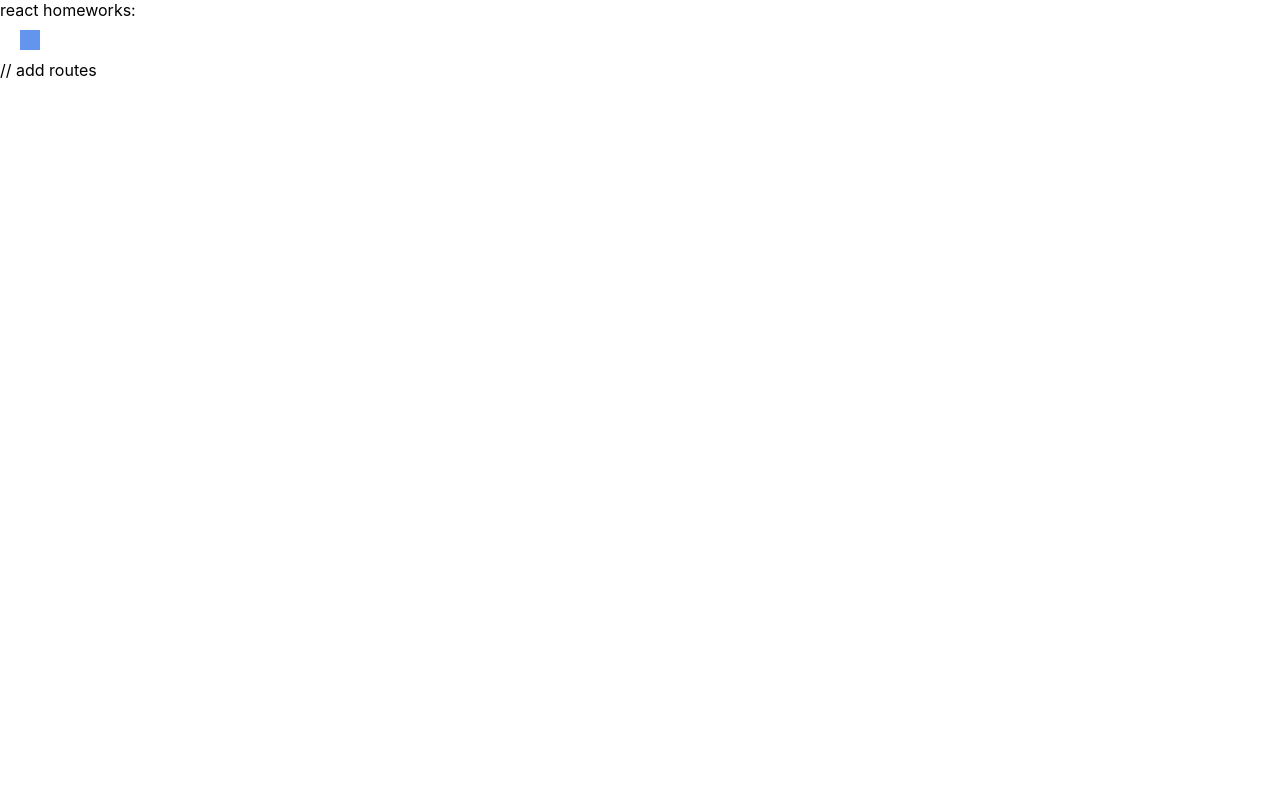
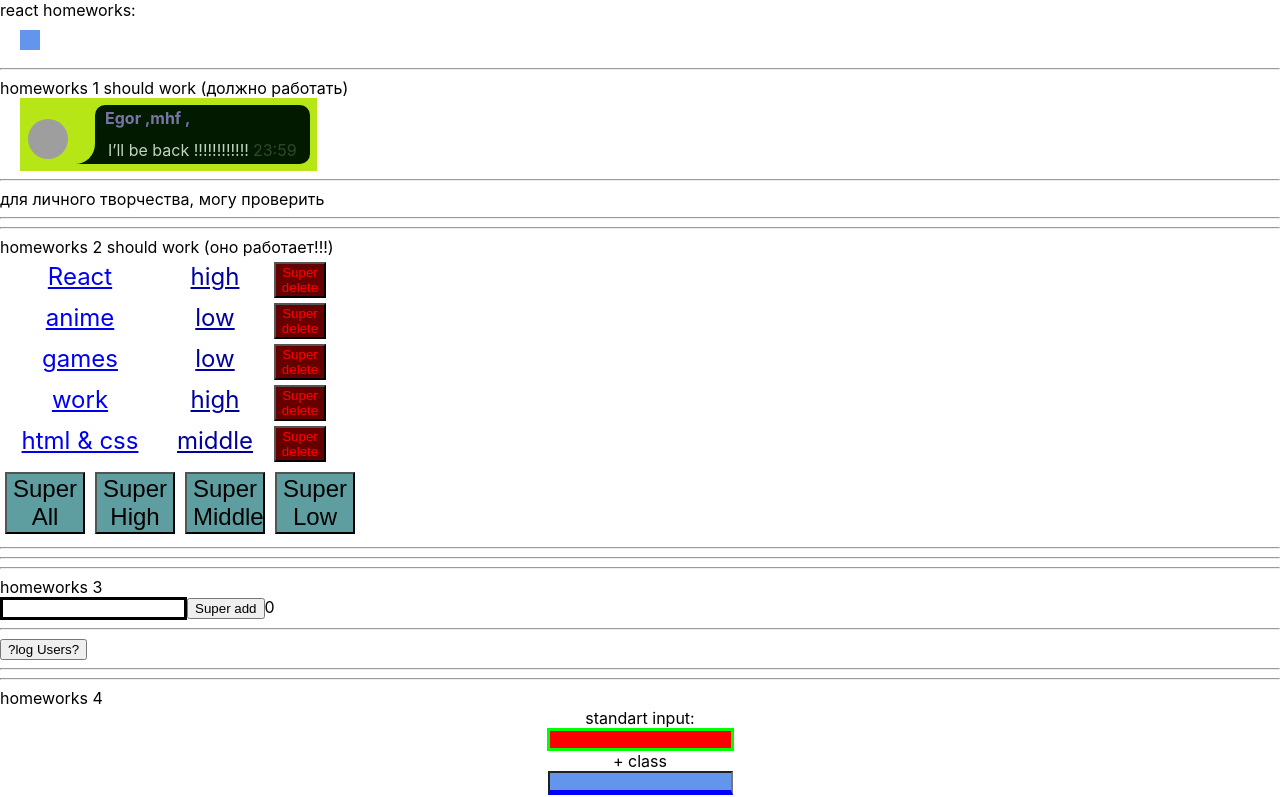
Before and after one commit to EgorKirillov/HomeWork, a React (Create React App) app: page /#/pre-junior in a window 1280 px wide. Shown: the top 797 px of the page. Built offline with nearby package versions, Linux system fonts and the light colour scheme; grey boxes are pictures that could not be loaded.

Commit message:
5 homework, all work, need refactoring

```diff
--- a/src/p1-main/m1-ui/u1-app/App.tsx
+++ b/src/p1-main/m1-ui/u1-app/App.tsx
@@ -4,7 +4,8 @@ import HW1 from '../../../p2-homeworks/h1/HW1'
 import HW2 from "../../../p2-homeworks/h2/HW2";
 import HW3 from '../../../p2-homeworks/h3/HW3';
 import HW4 from '../../../p2-homeworks/h4/HW4';
-import HW5 from '../../../p2-homeworks/h5/HW5';
+import HW5 from '../../../p2-homeworks/h5-rrd-v6/HW5';
+
 
 
 function App() {
--- a/src/p2-homeworks/h5-rrd-v6/HW5.tsx
+++ b/src/p2-homeworks/h5-rrd-v6/HW5.tsx
@@ -1,4 +1,5 @@
 import React from 'react'
+import { HashRouter } from 'react-router-dom'
 import Header from './Header'
 import Pages from './Pages'
 
@@ -6,13 +7,13 @@ function HW5() {
     return (
         <div>
             {/*в gh-pages лучше работает HashRouter*/}
-            {/*<HashRouter>*/}
+            <HashRouter>
 
             <Header/>
 
             <Pages/>
 
-            {/*</HashRouter>*/}
+            </HashRouter>
         </div>
     )
 }
--- /dev/null
+++ b/src/p2-homeworks/h5-rrd-v6/Header.module.css
@@ -0,0 +1,21 @@
+.link{
+    margin: 10px;
+}
+
+.conteiner {
+    display: flex;
+    transition: 300ms;
+    transform: translate(-240px);
+}
+
+.conteiner:hover{
+    transition-duration: 300ms;
+    transform: translate(0);
+}
+
+.block{
+    margin: 10px;
+    width: 20px;
+    height: 20px;
+    background-color: cornflowerblue;
+}
--- a/src/p2-homeworks/h5-rrd-v6/Header.tsx
+++ b/src/p2-homeworks/h5-rrd-v6/Header.tsx
@@ -1,10 +1,15 @@
 import React from 'react'
+import s from "../h5/Header.module.css";
+import {NavLink} from "react-router-dom";
+import {PATH} from "./Pages";
 
 function Header() {
     return (
-        <div>
-            // add NavLinks
-
+        <div className={s.conteiner}>
+            <NavLink className={s.link} to={PATH.PRE_JUNIOR}>Pre-Junior</NavLink>
+            <NavLink className={s.link} to={PATH.JUNIOR}>Junior</NavLink>
+            <NavLink className={s.link} to={PATH.JUNIOR_PLUS}>Junior +</NavLink>
+            <div className={s.block}> </div>
         </div>
     )
 }
--- a/src/p2-homeworks/h5-rrd-v6/Pages.tsx
+++ b/src/p2-homeworks/h5-rrd-v6/Pages.tsx
@@ -1,26 +1,36 @@
 import React from 'react'
+import {Navigate, Route, Routes } from 'react-router-dom'
+import Error404 from './pages/Error404'
+import Junior from './pages/Junior'
+import JuniorPlus from './pages/JuniorPlus'
+import PreJunior from './pages/PreJunior'
 
 export const PATH = {
     PRE_JUNIOR: '/pre-junior',
-    // add paths
+    JUNIOR: '/junior',
+    JUNIOR_PLUS: '/junior-plus',
+
 }
 
 function Pages() {
     return (
         <div>
             {/*Routes выбирает первый подходящий роут*/}
-            {/*<Routes>*/}
+            <Routes>
 
                 {/*в начале мы попадаем на страницу '/' и переходим сразу на страницу PRE_JUNIOR*/}
-                {/*<Route path={'/'} element={<Navigate to={PATH.PRE_JUNIOR}/>}/>*/}
+                <Route path={'/'} element={<Navigate to={PATH.PRE_JUNIOR}/>}/>
 
-                {/*<Route path={PATH.PRE_JUNIOR} element={<PreJunior/>}/>*/}
-                // add routes
+                <Route path={PATH.PRE_JUNIOR} element={<PreJunior/>}/>
+                <Route path={PATH.JUNIOR} element={<Junior/>}/>
+                <Route path={PATH.JUNIOR_PLUS} element={<JuniorPlus/>}/>
+
+                {/*// add routes*/}
 
                 {/*он отрисуется если пользователь захочет попасть на несуществующую страницу*/}
-                {/*<Route path={'/*'} element={<Error404/>}/>*/}
+                <Route path={'/*'} element={<Error404/>}/>
 
-            {/*</Routes>*/}
+            </Routes>
         </div>
     )
 }
--- /dev/null
+++ b/src/p2-homeworks/h5-rrd-v6/pages/Junior.tsx
@@ -0,0 +1,21 @@
+import React from 'react'
+
+
+function Junior() {
+    return (
+        <div>
+            <h4>тут скоро будут новые, более сложные домашки</h4>
+            {/*<HW7/>*/}
+            {/*<HW8/>*/}
+            {/*<HW9/>*/}
+            {/*<HW10/>*/}
+            {/*<HW6/>*/}
+
+        </div>
+    )
+}
+
+export default Junior
+
+// сделайте по аналогии пустые страницы джун и джун+
+// туда будут добавляться следующие дз
--- /dev/null
+++ b/src/p2-homeworks/h5-rrd-v6/pages/JuniorPlus.tsx
@@ -0,0 +1,16 @@
+import React from 'react'
+
+
+function JuniorPlus() {
+    return (
+        <div>
+            <h4>тут скоро будут новые, еще более сложные домашки</h4>
+            {/*<HW12/>*/}
+            {/*<HW13/>*/}
+            {/*<HW14/>*/}
+
+        </div>
+    )
+}
+
+export default JuniorPlus
--- a/src/p2-homeworks/h5/HW5.tsx
+++ b/src/p2-homeworks/h5/HW5.tsx
@@ -1,21 +1,17 @@
 import React from 'react'
-import { HashRouter } from 'react-router-dom'
-import Header from './Header'
-import Routes from './Routes'
+
 
 function HW5() {
     return (
         <div>
-            {/*в gh-pages лучше работает HashRouter*/}
-            <HashRouter
-            //    basename={'/hw5'}  // проверить как работает, адрес в строке для всех по умолчанию
-            >
+  {/*          /!*в gh-pages лучше работает HashRouter*!/*/}
+  {/*          <HashRouter>*/}
+  {/*// basename={'/hw5'} // проверить как работает, адрес в строке для всех по умолчанию*/}
 
-            <Header/>
+  {/*              <Header/>*/}
+  {/*              <Routes/>*/}
 
-            <Routes/>
-
-            </HashRouter>
+  {/*          </HashRouter>*/}
         </div>
     )
 }
--- a/src/p2-homeworks/h5/Header.tsx
+++ b/src/p2-homeworks/h5/Header.tsx
@@ -1,4 +1,4 @@
-import React, {useState} from 'react'
+import React from 'react'
 import {NavLink} from 'react-router-dom'
 import s from "./Header.module.css"
 
@@ -10,7 +10,7 @@ function Header() {
                     <NavLink className={s.link} to="/preJunior">Pre-Junior</NavLink>
                     <NavLink className={s.link} to="/Junior">Junior</NavLink>
                     <NavLink className={s.link} to="/Junior+">Junior +</NavLink>
-                    <div className={s.block}></div>
+                    <div className={s.block}> </div>
                 </div>
     )
 }
--- a/src/p2-homeworks/h5/Routes.tsx
+++ b/src/p2-homeworks/h5/Routes.tsx
@@ -1,9 +1,13 @@
 import React from 'react'
 
-export const PATH = {
-    PRE_JUNIOR: '/pre-junior',
-    // add paths
-}
+
+// export const PATH = {
+//     PRE_JUNIOR: '/pre-junior',
+//     JUNIOR: '/junior',
+//     JUNIOR_PLUS: '/junior-plus',
+//
+//     // add paths
+// }
 
 function Routes() {
     return (
@@ -16,7 +20,7 @@ function Routes() {
             {/*<Route path={'/'} exact render={() => <Redirect to={PATH.PRE_JUNIOR}/>}/>*/}
 
             {/*<Route path={PATH.PRE_JUNIOR} render={() => <PreJunior/>}/>*/}
-                // add routes
+            {/*    // add routes*/}
 
             {/*у этого роута нет пути, он отрисуется если пользователь захочет попасть на несуществующую страницу*/}
             {/*<Route render={() => <Error404/>}/>*/}
```
